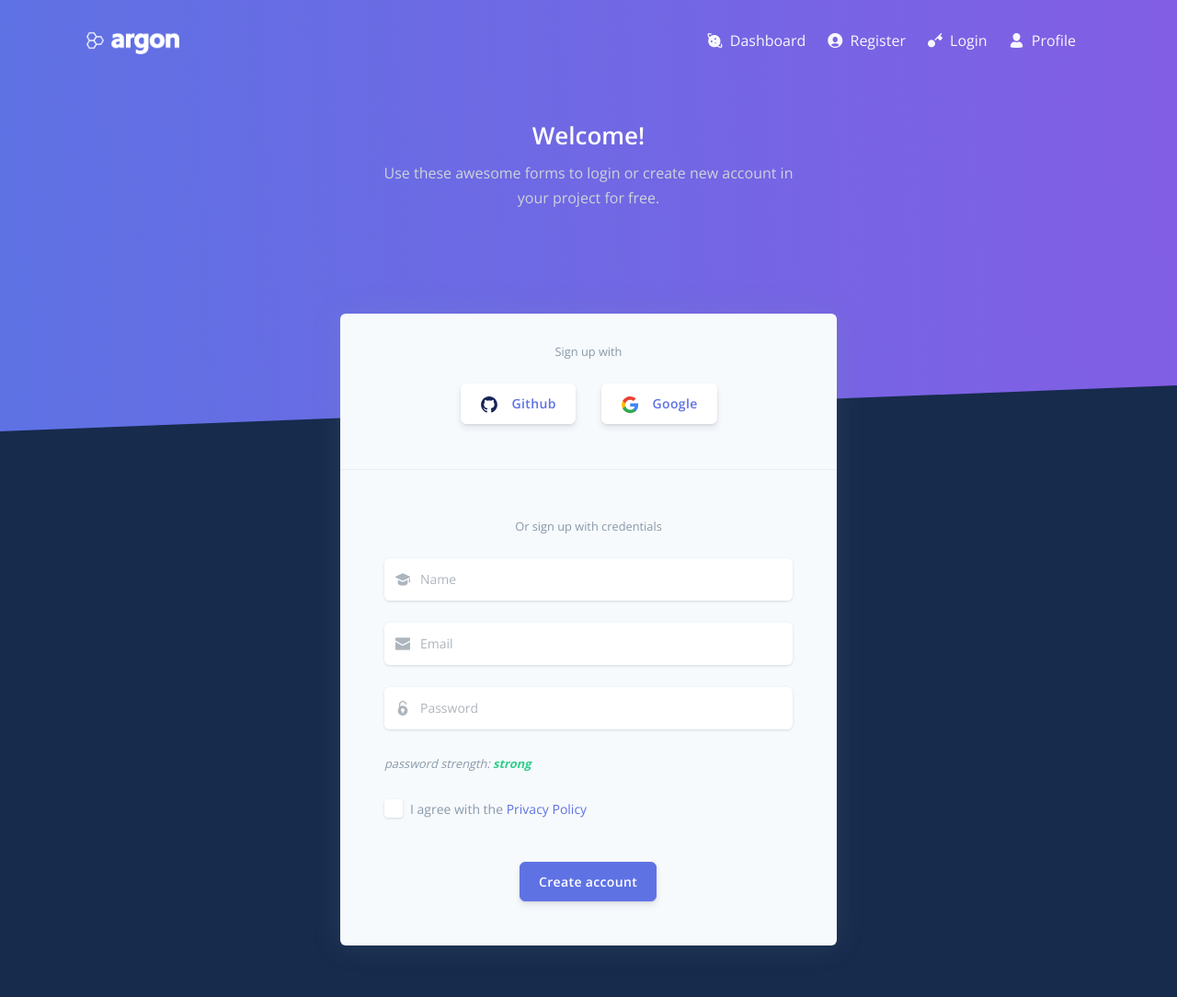
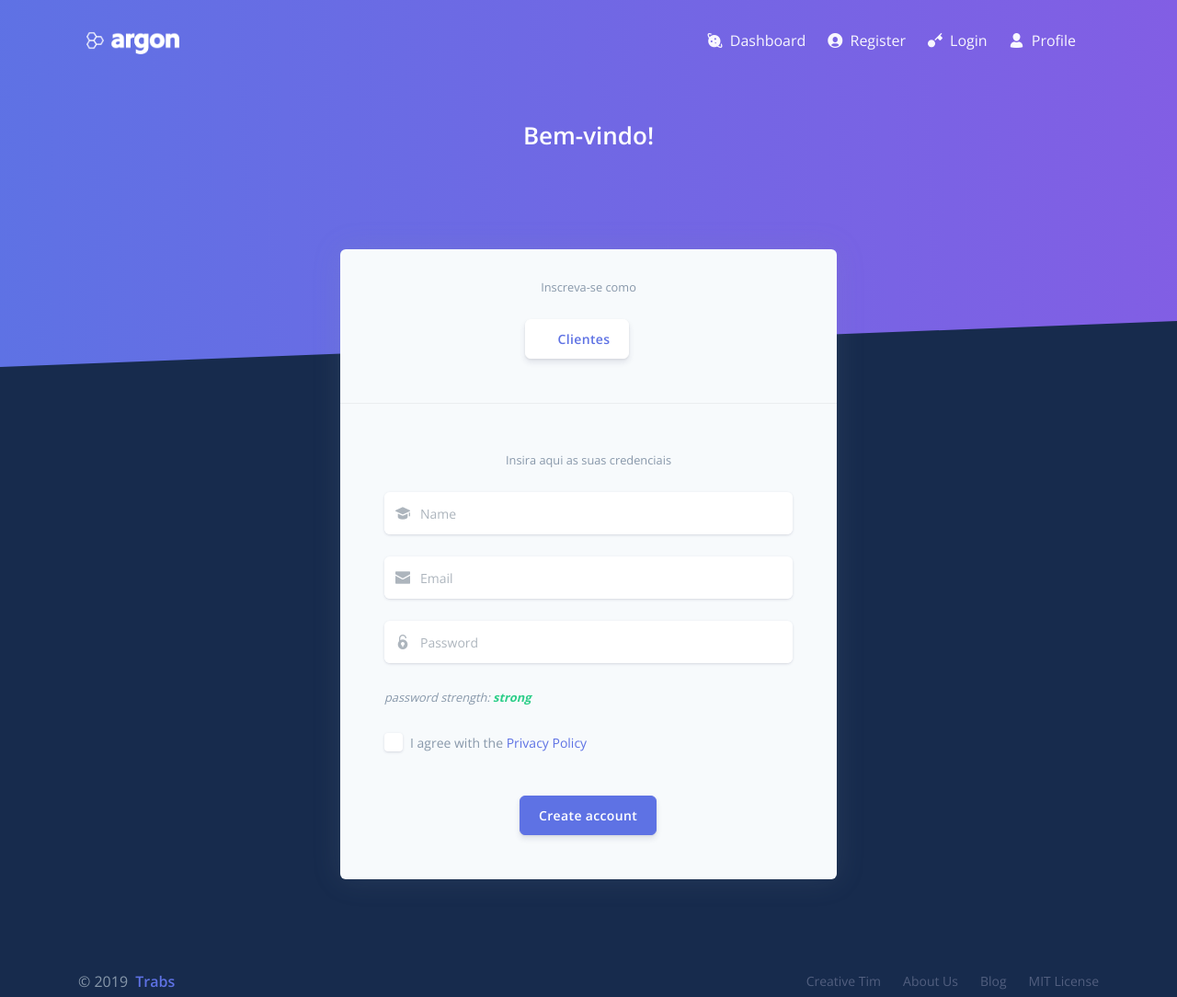
Before and after one commit to JanainaFS/Trabs, a website: page examples/register.html in a window 1280 px wide. Shown: the top 1084 px of the page at 92% size. Drawn offline with nearby package versions, Linux system fonts and the light colour scheme.

Commit message:
registro

```diff
--- a/examples/register.html
+++ b/examples/register.html
@@ -6,7 +6,7 @@
   <meta name="viewport" content="width=device-width, initial-scale=1, shrink-to-fit=no">
   <meta name="description" content="Start your development with a Dashboard for Bootstrap 4.">
   <meta name="author" content="Creative Tim">
-  <title>Argon Dashboard - Free Dashboard for Bootstrap 4</title>
+  <title>Trabs - Plataforma de Serviços Online</title>
   <!-- Favicon -->
   <link href="../assets/img/brand/favicon.png" rel="icon" type="image/png">
   <!-- Fonts -->
@@ -82,8 +82,8 @@
         <div class="header-body text-center mb-7">
           <div class="row justify-content-center">
             <div class="col-lg-5 col-md-6">
-              <h1 class="text-white">Welcome!</h1>
-              <p class="text-lead text-light">Use these awesome forms to login or create new account in your project for free.</p>
+              <h1 class="text-white">Bem-vindo!</h1>
+
             </div>
           </div>
         </div>
@@ -101,21 +101,17 @@
         <div class="col-lg-6 col-md-8">
           <div class="card bg-secondary shadow border-0">
             <div class="card-header bg-transparent pb-5">
-              <div class="text-muted text-center mt-2 mb-4"><small>Sign up with</small></div>
+              <div class="text-muted text-center mt-2 mb-4"><small>Inscreva-se como</small></div>
               <div class="text-center">
                 <a href="#" class="btn btn-neutral btn-icon mr-4">
-                  <span class="btn-inner--icon"><img src="../assets/img/icons/common/github.svg"></span>
-                  <span class="btn-inner--text">Github</span>
-                </a>
-                <a href="#" class="btn btn-neutral btn-icon">
-                  <span class="btn-inner--icon"><img src="../assets/img/icons/common/google.svg"></span>
-                  <span class="btn-inner--text">Google</span>
+                  <span class="btn-inner--icon"><i class="ni single-02"></i></span>
+                  <span class="btn-inner--text"> Clientes </span>
                 </a>
               </div>
             </div>
             <div class="card-body px-lg-5 py-lg-5">
               <div class="text-center text-muted mb-4">
-                <small>Or sign up with credentials</small>
+                <small> Insira aqui as suas credenciais </small>
               </div>
               <form role="form">
                 <div class="form-group">
@@ -169,7 +165,7 @@
       <div class="row align-items-center justify-content-xl-between">
         <div class="col-xl-6">
           <div class="copyright text-center text-xl-left text-muted">
-            &copy; 2018 <a href="https://www.creative-tim.com" class="font-weight-bold ml-1" target="_blank">Creative Tim</a>
+            &copy; 2019 <a href="https://www.creative-tim.com" class="font-weight-bold ml-1" target="_blank"> Trabs </a>
           </div>
         </div>
         <div class="col-xl-6">
```
